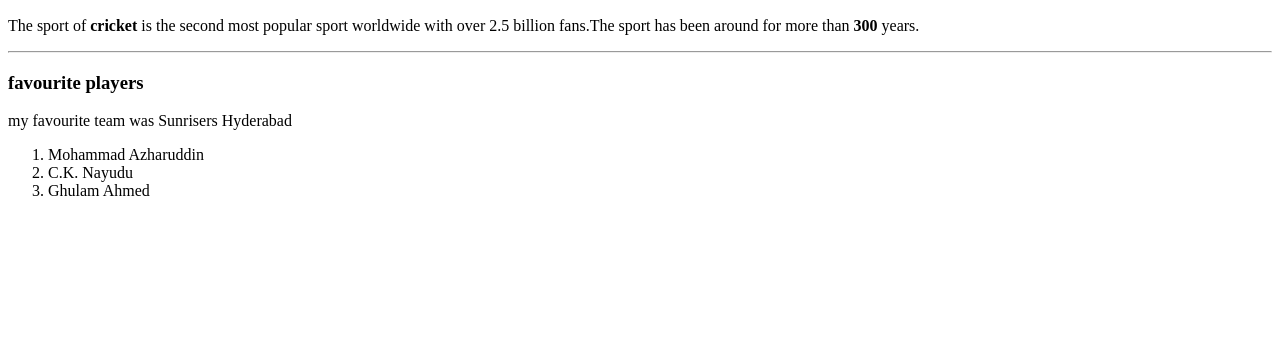
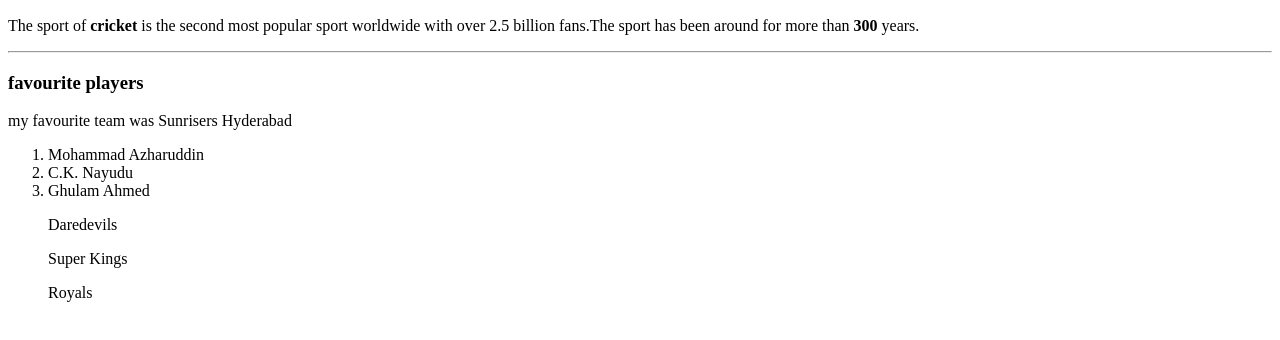
Before and after one commit to 44-563-Web-Apps-S23/44563-webapps-assignment-3-sireeshachowdary32, a plain HTML site: page index.html in a window 1280 px wide. Shown: the part 110-450 px from the top of the page. Drawn offline with Linux system fonts and the light colour scheme.

Commit message:
index.html
index.html was updated with other opposite teams.

```diff
--- a/index.html
+++ b/index.html
@@ -26,5 +26,8 @@
             <li>C.K. Nayudu</li>
             <li>Ghulam Ahmed</li>
         </ol>
+        <ul>Daredevils</ul>
+        <ul>Super Kings</ul>
+        <ul>Royals</ul>
     </body>
 </html>
```
